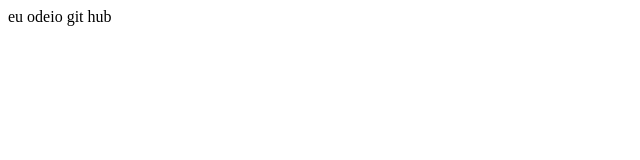
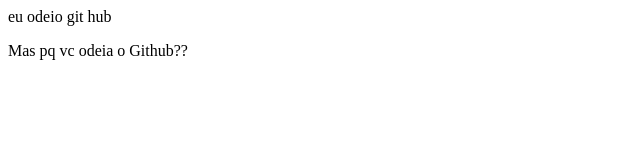
Before and after one commit to kailanibittencourt/bolsoJovem, a plain HTML site: page index.html in a window 1280 px wide. Shown: the whole page, without its empty margins (0-640 px from the left). Drawn offline with Linux system fonts and the light colour scheme.

Commit message:
Questionamento de vida

```diff
--- a/index.html
+++ b/index.html
@@ -1 +1,2 @@
 <header>eu odeio git hub</header>
+<p>Mas pq vc odeia o Github??</p>
```
